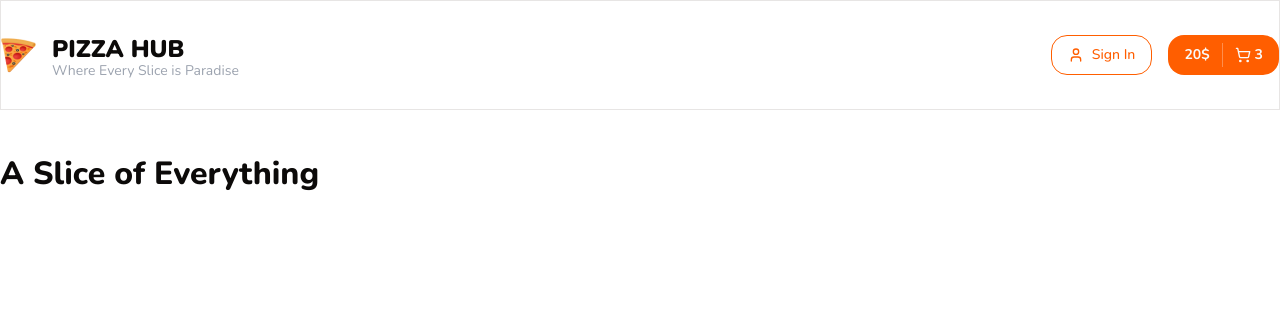
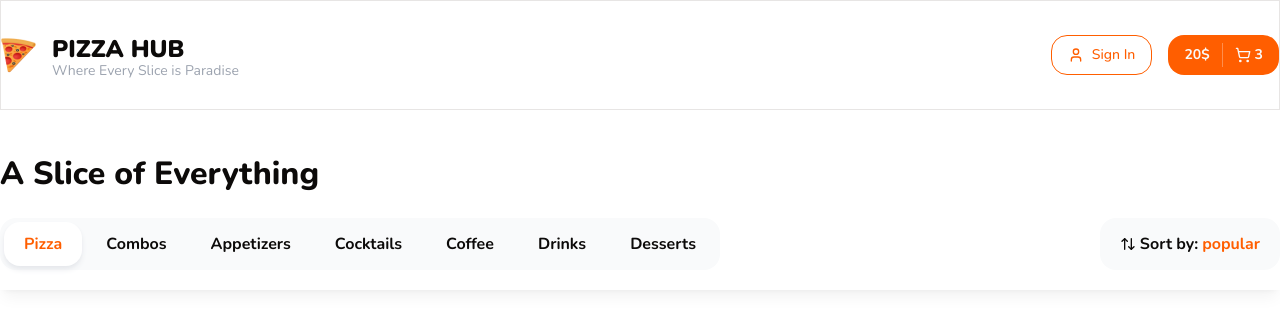
Before and after one commit to igor-mlv/PizzaHub, a Next.js app: page / in a window 1280 px wide. Shown: the top 330 px of the page. Built offline with nearby package versions, Linux system fonts and the light colour scheme.

Commit message:
added top bar

```diff
--- a/src/app/page.tsx
+++ b/src/app/page.tsx
@@ -1,4 +1,4 @@
-import { Container, Title } from "@/components/shared";
+import { Container, Title, TopBar } from "@/components/shared";
 
 export default function Home() {
   return (
@@ -6,6 +6,8 @@ export default function Home() {
       <Container className="mt-10">
         <Title text="A Slice of Everything" size="lg" className="font-extrabold" />
       </Container>
+
+      <TopBar />
     </>
   );
 }
--- /dev/null
+++ b/src/components/shared/categories.tsx
@@ -0,0 +1,26 @@
+import { cn } from '@/lib/utils';
+import React from 'react'
+
+interface Props {
+    className?: string;
+}
+
+const categoriesList = ['Pizza', 'Combos', 'Appetizers', 'Cocktails', 'Coffee', 'Drinks', 'Desserts'];
+const activeIndex = 0;
+
+export const Categories: React.FC<Props> = ({ className }) => {
+    return (
+        <div className={cn('inline-flex gap-1 bg-gray-50 p-1 rounded-2xl', className)}>
+            {
+                categoriesList.map((category, index) => (
+                    <a key={index} className={cn(
+                        'flex items-center font-bold h-11 rounded-2xl px-5',
+                        activeIndex === index && 'bg-white shadow-md shadow-gray-200 text-primary'
+                    )}>
+                        <button>{category}</button>
+                    </a>
+                ))
+            }
+        </div>
+    )
+}
--- a/src/components/shared/index.ts
+++ b/src/components/shared/index.ts
@@ -1,3 +1,6 @@
 export { Container } from './container';
 export { Header } from './header';
 export { Title } from './title';
+export { Categories } from './categories';
+export { SortPopup } from './sort-popup';
+export { TopBar } from './top-bar';
--- /dev/null
+++ b/src/components/shared/sort-popup.tsx
@@ -0,0 +1,19 @@
+import { cn } from '@/lib/utils';
+import { ArrowUpDown } from 'lucide-react';
+import React from 'react';
+
+interface Props {
+    className?: string;
+}
+
+export const SortPopup: React.FC<Props> = ({ className }) => {
+    return (
+        <div className={cn(
+            'inline-flex items-center gap-1 bg-gray-50 px-5 h-[52px] rounded-2xl cursor-pointer'
+            , className)}>
+            <ArrowUpDown size={16} />
+            <b>Sort by:</b>
+            <b className='text-primary'>popular</b>
+        </div>
+    );
+};
--- /dev/null
+++ b/src/components/shared/top-bar.tsx
@@ -0,0 +1,21 @@
+import { cn } from '@/lib/utils';
+import React from 'react';
+import { Categories, Container, SortPopup } from './';
+
+interface Props {
+    className?: string;
+}
+
+export const TopBar: React.FC<Props> = ({ className, }) => {
+    return (
+        <div className={cn(
+            'sticky top-0 bg-white py-5 shadow-lg shadow-black/5 z-10',
+            className)}
+        >
+            <Container className='flex items-center justify-between'>
+                <Categories />
+                <SortPopup />
+            </Container>
+        </div >
+    );
+};
```
